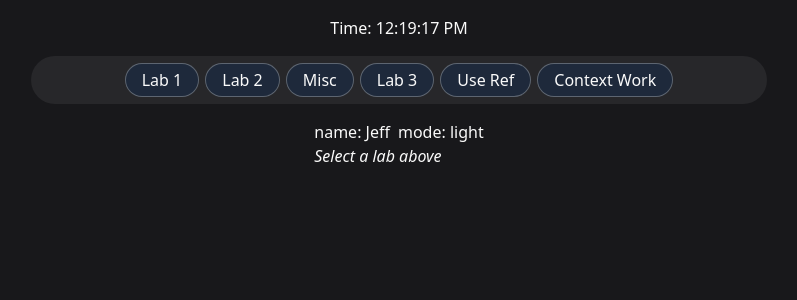
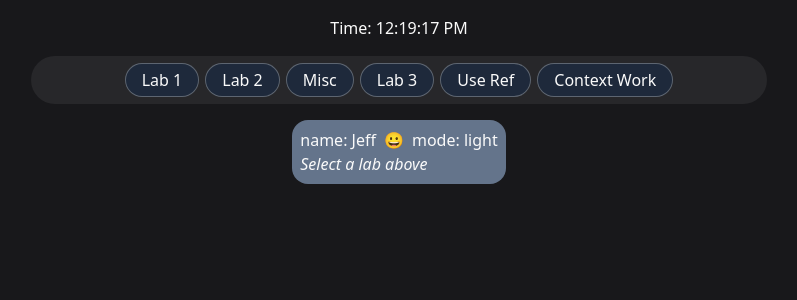
Before and after one commit to JoeMcCleery/se-bootcamp-modules, a React (Vite) app in the folder module_7/react-sandbox/: page / in a window 1280 px wide. Shown: the top 300 px of the page, without its empty margins (241-1038 px from the left). Built offline with nearby package versions, Linux system fonts and the light colour scheme.

Commit message:
Use emoji updates

```diff
--- a/module_7/react-sandbox/src/App.tsx
+++ b/module_7/react-sandbox/src/App.tsx
@@ -20,19 +20,9 @@ const labContent: ILabData[] = [
   { label: "Lab 1", content: <BitcoinRates /> },
   { label: "Lab 2", content: <BitcoinRatesCustom /> },
   { label: "Misc", content: <RandomFromHat /> },
-  {
-    label: "Lab 3",
-    content: (
-      <Emoji>
-        <BitcoinRatesCustom />
-      </Emoji>
-    ),
-  },
+  { label: "Lab 3", content: <Emoji /> },
   { label: "Use Ref", content: <SillyReact name="Prop Name" /> },
-  {
-    label: "Context Work",
-    content: <ContextWork />,
-  },
+  { label: "Context Work", content: <ContextWork /> },
 ];
 
 function App() {
--- a/module_7/react-sandbox/src/components/BitcoinRatesCustom.tsx
+++ b/module_7/react-sandbox/src/components/BitcoinRatesCustom.tsx
@@ -1,6 +1,5 @@
 import { useEffect, useReducer, useState } from "react";
 import LoadingSpinner from "./LoadingSpinner";
-import { useEmojiContext } from "./Emoji";
 import Input from "./Input";
 
 interface IConversionResult {
@@ -78,7 +77,6 @@ export default function BitcoinRatesCustom() {
   const [currency, setCurrency] = useState(currencies[0]);
   const [count, setCount] = useState("1");
   const { loading, price, error } = useConversion(currency);
-  const emoji = useEmojiContext();
 
   // Create our number formatter.
   const formatter = new Intl.NumberFormat("en-US", {
@@ -121,8 +119,6 @@ export default function BitcoinRatesCustom() {
           BTC {count} = {formatter.format(parseInt(price) * parseFloat(count))}
         </p>
       )}
-
-      {emoji && <div className="text-center">{emoji}</div>}
     </div>
   );
 }
--- a/module_7/react-sandbox/src/components/Container.tsx
+++ b/module_7/react-sandbox/src/components/Container.tsx
@@ -7,15 +7,17 @@ interface IContainerProps {
 
 export default function Container({ children }: IContainerProps) {
   const { state } = useUserContext();
+  const lightMode = state.mode == "light";
 
   return (
-    <>
+    <div className={`p-2 rounded-2xl ${lightMode ? "bg-slate-500" : ""}`}>
       <div className="flex justify-between gap-2">
         <p>name: {state.user.name}</p>
+        <p>{state.emoji}</p>
         <p>mode: {state.mode}</p>
       </div>
 
       {children}
-    </>
+    </div>
   );
 }
--- a/module_7/react-sandbox/src/components/Emoji.tsx
+++ b/module_7/react-sandbox/src/components/Emoji.tsx
@@ -1,31 +1,22 @@
-import { useState, createContext, PropsWithChildren, useContext } from "react";
 import Button from "./Button";
-
-const EmojiContext = createContext("");
+import { useUserContext } from "./UserProvider";
 
 const emojis = ["😀", "😄", "😅"];
 
-export default function Emoji({ children }: PropsWithChildren) {
-  const [index, setIndex] = useState(0);
+export default function Emoji() {
+  const { state, updateEmoji } = useUserContext();
+  const emojiIndex = emojis.indexOf(state.emoji);
 
   function changeMood() {
-    setIndex((index + 1) % emojis.length);
+    updateEmoji(emojis[(emojiIndex + 1) % emojis.length]);
   }
 
   return (
-    <div className="grid gap-1">
+    <div className="grid">
       <Button
         label="Change Mood"
         onClick={changeMood}
       />
-
-      <EmojiContext.Provider value={emojis[index]}>
-        <div className="grid gap-1">{children}</div>
-      </EmojiContext.Provider>
     </div>
   );
 }
-
-export const useEmojiContext = () => {
-  return useContext(EmojiContext);
-};
--- a/module_7/react-sandbox/src/components/UserProvider.tsx
+++ b/module_7/react-sandbox/src/components/UserProvider.tsx
@@ -9,33 +9,39 @@ interface IUser {
   name: string;
 }
 
+type Emoji = "😀" | "😄" | "😅";
+
 interface IUserContextState {
   user: IUser;
   mode: "light" | "dark";
+  emoji: Emoji;
 }
 
 interface IUserContext {
   state: IUserContextState;
   updateUser: (user: IUser) => void;
   toggleMode: () => void;
+  updateEmoji: (emoji: string) => void;
 }
 
 const defaultState: IUserContextState = {
   user: { name: "Jeff" },
   mode: "light",
+  emoji: "😀",
 };
 
 const defaultContext: IUserContext = {
   state: defaultState,
   updateUser: () => {},
   toggleMode: () => {},
+  updateEmoji: () => {},
 };
 
 const UserContext = createContext<IUserContext>(defaultContext);
 
 interface IUserAction {
-  type: "UPDATE_USER" | "TOGGLE_MODE";
-  payload?: IUser;
+  type: "UPDATE_USER" | "TOGGLE_MODE" | "UPDATE_EMOJI";
+  payload?: IUser | string;
 }
 
 const userReducer = (
@@ -44,9 +50,11 @@ const userReducer = (
 ): IUserContextState => {
   switch (action.type) {
     case "UPDATE_USER":
-      return { ...state, user: action.payload! };
+      return { ...state, user: action.payload as IUser };
     case "TOGGLE_MODE":
       return { ...state, mode: state.mode == "light" ? "dark" : "light" };
+    case "UPDATE_EMOJI":
+      return { ...state, emoji: action.payload as Emoji };
   }
 };
 
@@ -57,12 +65,18 @@ export const UserProvider = ({ children }: PropsWithChildren) => {
     dispatch({ type: "UPDATE_USER", payload: user });
   }
 
+  function updateEmoji(emoji: string) {
+    dispatch({ type: "UPDATE_EMOJI", payload: emoji });
+  }
+
   function toggleMode() {
     dispatch({ type: "TOGGLE_MODE" });
   }
 
   return (
-    <UserContext.Provider value={{ state, updateUser, toggleMode }}>
+    <UserContext.Provider
+      value={{ state, updateUser, toggleMode, updateEmoji }}
+    >
       {children}
     </UserContext.Provider>
   );
```
